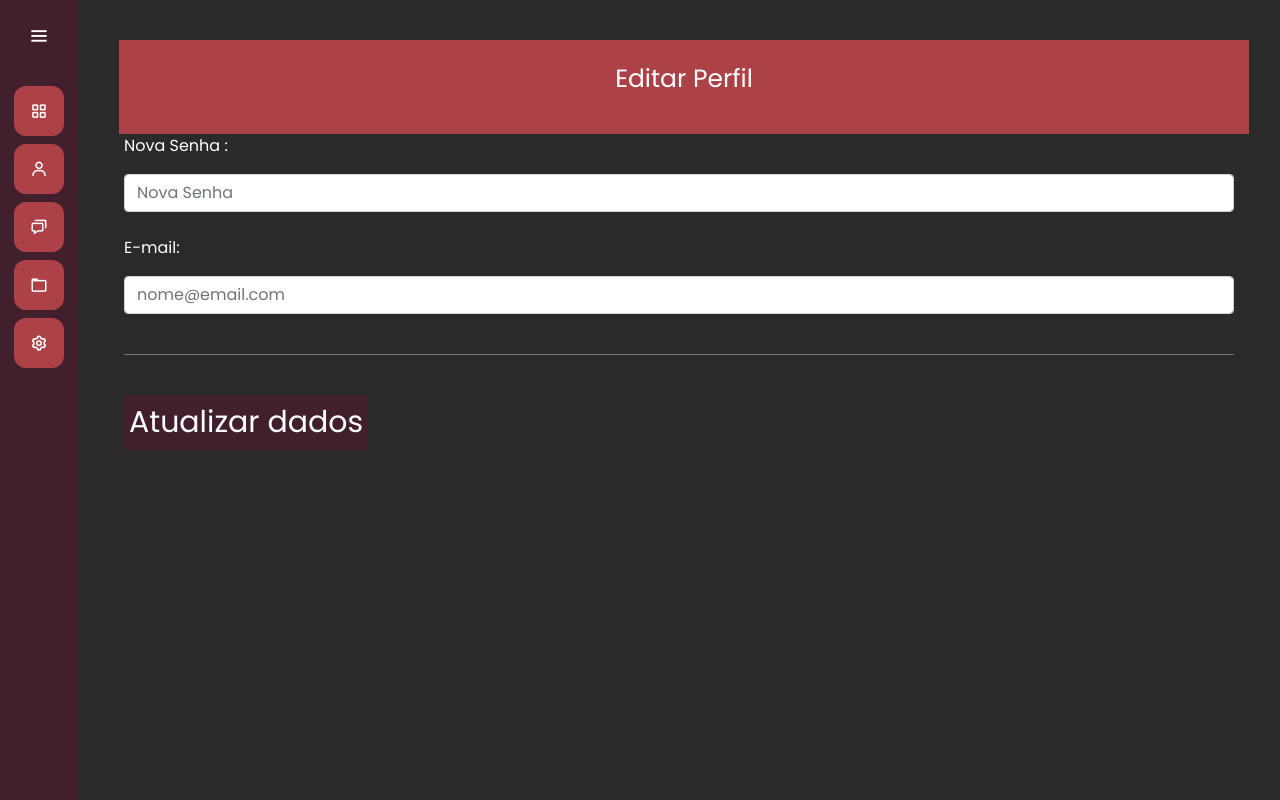
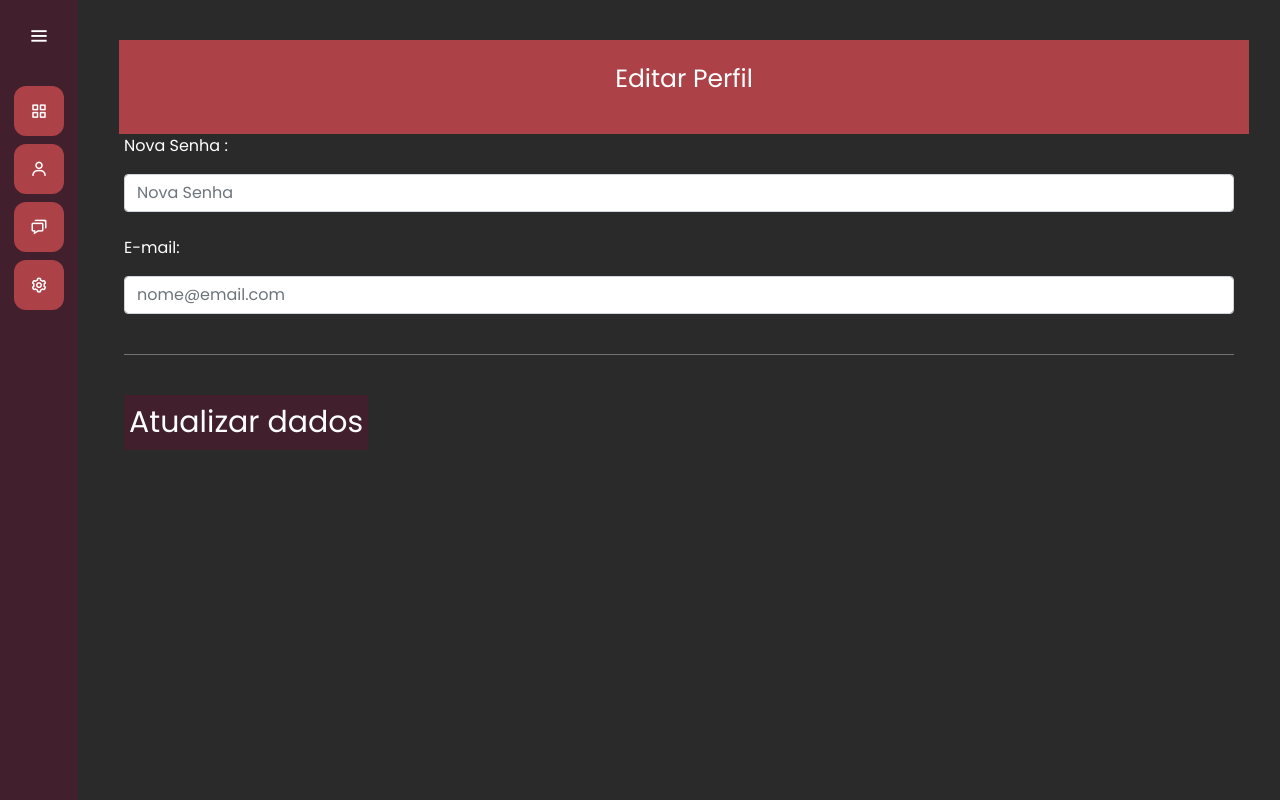
Before and after one commit to KNMeira/Projeto-Final-Womakerscode, a Django app: page /gerenciamentoPerfil/ in a window 1280 px wide. Run offline with Django 5.2, Linux system fonts and the light colour scheme; a user stored in the database is signed in; parts of the project's set-up code (start-up, migrations or seed data) failed here and were passed over.

Commit message:
retirado botão agenda

```diff
--- a/oficina_spa/templates/base.html
+++ b/oficina_spa/templates/base.html
@@ -44,13 +44,6 @@
           <span class="tooltip">Serviços</span>
         </li>
         <li>
-          <a href="#">
-            <i class='bx bx-folder' ></i>
-            <span class="links_name">Agenda</span>
-          </a>
-          <span class="tooltip">Agenda</span>
-        </li>
-        <li>
           <a href="{% url 'historico' %}">
             <i class='bx bx-cog' ></i>
             <span class="links_name">Histórico</span>
```
Also changed, not shown: oficina_spa/db.sqlite3.
